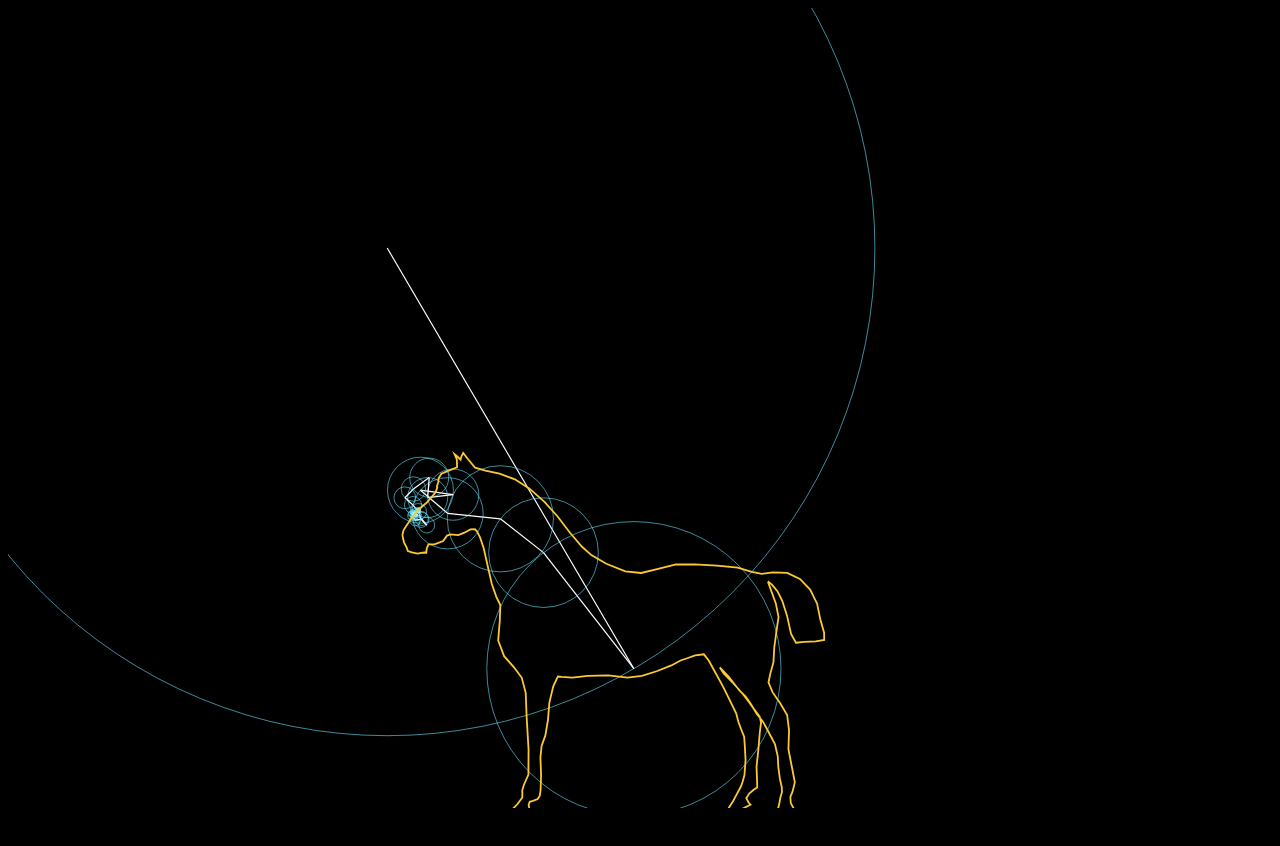
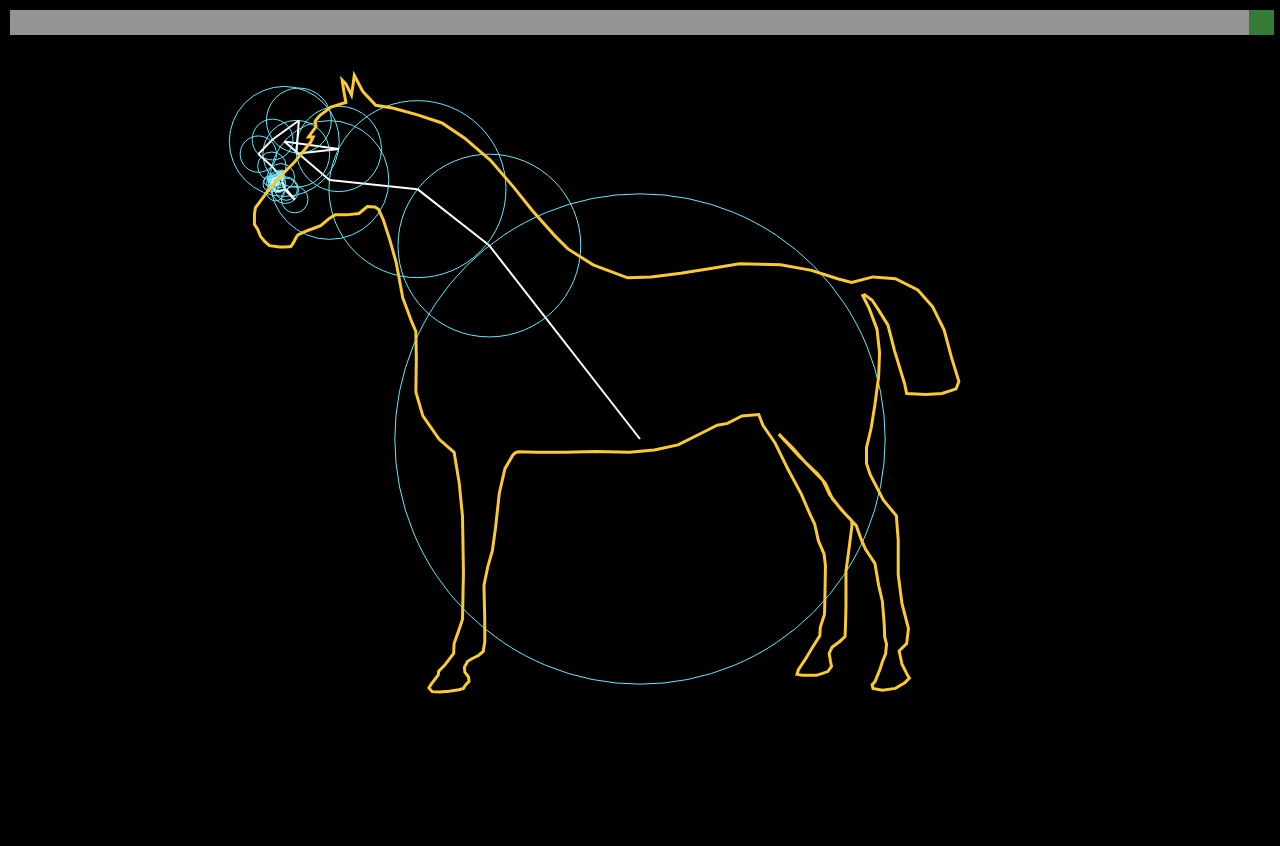
Before and after one commit to MelnykEugene/fouriertest, a plain HTML site: page index.html in a window 1280 px wide. Before the commit the page ends 820 px from the top, so only its background shows below. Drawn offline with Linux system fonts and the light colour scheme.

Commit message:
added slider

```diff
--- a/css/index.css
+++ b/css/index.css
@@ -1 +1,40 @@
 body{background-color:#000000;}
+
+.slidecontainer {
+  width: 100%; /* Width of the outside container */
+}
+
+/* The slider itself */
+.slider {
+  -webkit-appearance: none;  /* Override default CSS styles */
+  appearance: none;
+  width: 100%; /* Full-width */
+  height: 25px; /* Specified height */
+  background: #d3d3d3; /* Grey background */
+  outline: none; /* Remove outline */
+  opacity: 0.7; /* Set transparency (for mouse-over effects on hover) */
+  -webkit-transition: .2s; /* 0.2 seconds transition on hover */
+  transition: opacity .2s;
+}
+
+/* Mouse-over effects */
+.slider:hover {
+  opacity: 1; /* Fully shown on mouse-over */
+}
+
+/* The slider handle (use -webkit- (Chrome, Opera, Safari, Edge) and -moz- (Firefox) to override default look) */
+.slider::-webkit-slider-thumb {
+  -webkit-appearance: none; /* Override default look */
+  appearance: none;
+  width: 25px; /* Set a specific slider handle width */
+  height: 25px; /* Slider handle height */
+  background: #4CAF50; /* Green background */
+  cursor: pointer; /* Cursor on hover */
+}
+
+.slider::-moz-range-thumb {
+  width: 25px; /* Set a specific slider handle width */
+  height: 25px; /* Slider handle height */
+  background: #4CAF50; /* Green background */
+  cursor: pointer; /* Cursor on hover */
+}
--- a/index.html
+++ b/index.html
@@ -11,10 +11,15 @@
 </head>
 
 <body>
+
+    <div class="slidecontainer">
+        <input type="range" min="1" max="100" value="100" class="slider" id="myRange">
+    </div>
 	<canvas id="canvas"></canvas>
 	<script src="js/horse.js"></script>
 	<script src="js/fourier.js"></script>
   <script src="js/main.js"></script>
+
 </body>
 </html>
 
--- a/js/main.js
+++ b/js/main.js
@@ -39,9 +39,13 @@ function clearCanvas(){
 	ctx.fillRect(0,0,2*w,2*h);
 }
 
+function freeformDraw(){
+
+}
+
 function drawEpicycles(x,y,time,fourier){
 	clearCanvas();
-	for (i=0;i<fourier.length/2;i++){
+	for (i=1;i<precision;i++){
 		let prevx=x;
 		let prevy=y;
 		let freq=fourier[i].freq;
@@ -69,7 +73,8 @@ function drawEpicycles(x,y,time,fourier){
 }
 
 createCanvas();
-ctx.scale(0.6,0.6);
+
+let animationId;
 
 function draw(){
 	let v=drawEpicycles(w/2,h/2,time,dfts);
@@ -88,11 +93,27 @@ function draw(){
 	const dt = 2*Math.PI/(dfts.length);
 	time+=dt;
 
-	requestAnimationFrame(draw,5000/FPS);
+	animationId=requestAnimationFrame(draw,5000/FPS);
 }
 
 function start(){
 	draw();
 }
 
+
+var slider = document.getElementById("myRange");
+
+let precision_percent=100;
+let precision=Math.round(dfts.length*precision_percent/100);
+
+
+slider.oninput = function() {
+	let precision_percent=this.value;
+	precision=Math.round(dfts.length*precision_percent/100);
+	console.log(precision);
+	cancelAnimationFrame(animationId);
+	path=[];
+	start();
+}
+
 start();
```
Also changed, not shown: js/horse.js, 1 other file.
